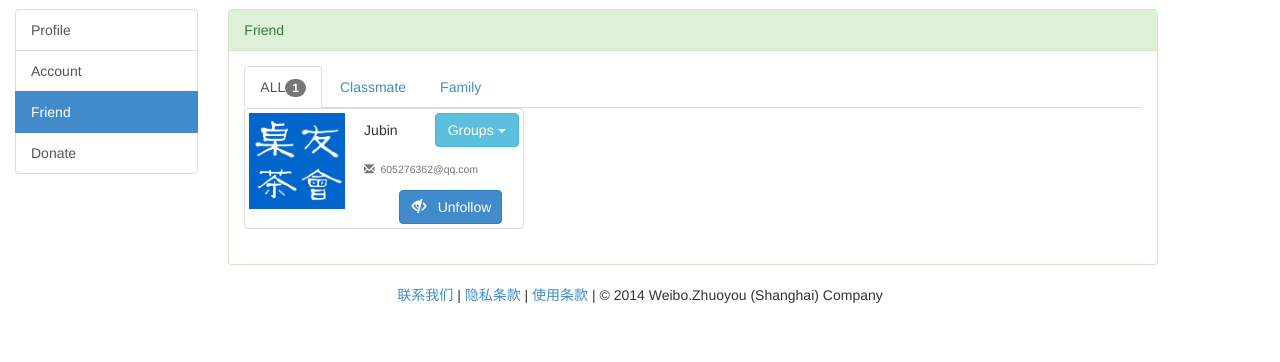
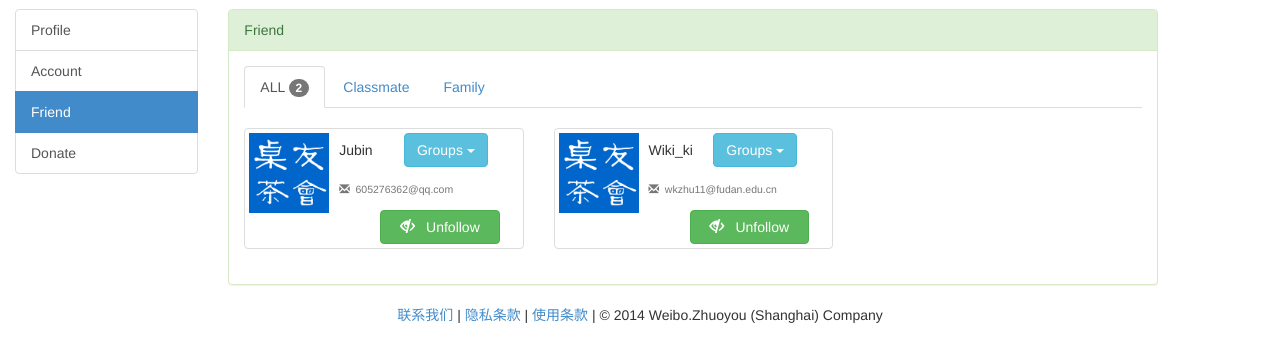
Before and after one commit to Wiki616/Weibo.Zhuoyou, a Flask app: page /settings/friend in a window 1280 px wide. Shown: the part 51-413 px from the top of the page. Run offline with Flask 2, Linux system fonts and the light colour scheme; some libraries are stand-ins or nearby versions.

Commit message:
friend UI v2

```diff
--- a/app/templates/friend.html
+++ b/app/templates/friend.html
@@ -20,23 +20,25 @@
 				<div class="panel-body">
 
 					<ul class="nav nav-tabs" role="tablist">
-					  <li role="presentation" class="active"><a href="#">ALL<span class="badge">1</span></a></li>
+					  <li role="presentation" class="active"><a href="#">ALL <span class="badge" id="friendnum">2</span></a></li>
 					  <li role="presentation"><a href="#">Classmate</a></li>
 					  <li role="presentation"><a href="#">Family</a></li>
 					</ul>
+
+					</br>
 
 					<div class="row">
 					  <div class="col-sm-6 col-md-4">
 
 						<div class="thumbnail">
-
 							<div class="row">
-								<div class="col-md-4">
+								<div class="col-md-3">
 									<!--Profile picture-->
-									<img src="/static/pic/icon.jpg" height="96" width="96"></img>
+									<img src="/static/pic/icon.jpg" height="80" width="80"></img>
 								</div>
-								<div class="col-md-8">
-									<div class="col-md-5">
+								<div class="col-md-9">
+									<div class="col-md-4">
+										<!--<img src="/static/pic/icon.jpg" height="16" width="16"></img>-->
 										<label for="friendcard" id="nickname"><b><h5>Jubin</h5></b></label>
 									</div>
 
@@ -61,15 +63,61 @@
 
 									<div class="row">
 										<div class="col-md-8 col-md-offset-3">
-											<button type="submit" class="btn btn-primary btn-block" id="Unfollow"><span class="glyphicon glyphicon-eye-close"></span>&nbsp;&nbsp; Unfollow</button>
+											<button type="submit" class="btn btn-success btn-block" id="Unfollow"><span class="glyphicon glyphicon-eye-close"></span>&nbsp;&nbsp; Unfollow</button>
 										</div>
 									</div>
 
 								</div>
 							</div>
+						</div>
 
+					  </div>
+
+					  <div class="col-sm-6 col-md-4">
+
+						<div class="thumbnail">
+							<div class="row">
+								<div class="col-md-3">
+									<!--Profile picture-->
+									<img src="/static/pic/icon.jpg" height="80" width="80"></img>
+								</div>
+								<div class="col-md-9">
+									<div class="col-md-4">
+										<!--<img src="/static/pic/icon.jpg" height="16" width="16"></img>-->
+										<label for="friendcard" id="nickname"><b><h5>Wiki_ki</h5></b></label>
+									</div>
+
+									<div class="col-md-7">
+										<div class="dropdown">
+											<button class="btn btn-info dropdown-toggle" type="button" id="dropdownMenu1" data-toggle="dropdown">
+												Groups
+												<span class="caret"></span>
+											</button>
+											<ul class="dropdown-menu" role="menu" aria-labelledby="dropdownMenu1" id="friendlist">
+												<li role="presentation"  class="disabled"><a role="menuitem" tabindex="-1" href="#">ALL</a></li>
+												<li role="presentation" class="divider"></li>
+												<li role="presentation"><a role="menuitem" tabindex="-1" href="#">Classmate</a></li>
+												<li role="presentation"><a role="menuitem" tabindex="-1" href="#">Family</a></li>
+											</ul>
+										</div>
+									</div>
+
+									<div class="col-md-12">
+											<label for="friendcard" id="email"><h5><small><span class="glyphicon glyphicon glyphicon-envelope"></span>&nbsp;&nbsp;wkzhu11@fudan.edu.cn</small></h5></label>
+									</div>
+
+									<div class="row">
+										<div class="col-md-8 col-md-offset-3">
+											<button type="submit" class="btn btn-success btn-block" id="Unfollow"><span class="glyphicon glyphicon-eye-close"></span>&nbsp;&nbsp; Unfollow</button>
+										</div>
+									</div>
+
+								</div>
+							</div>
 						</div>
+
 					  </div>
+
 					</div>
 
 				</div>
```
